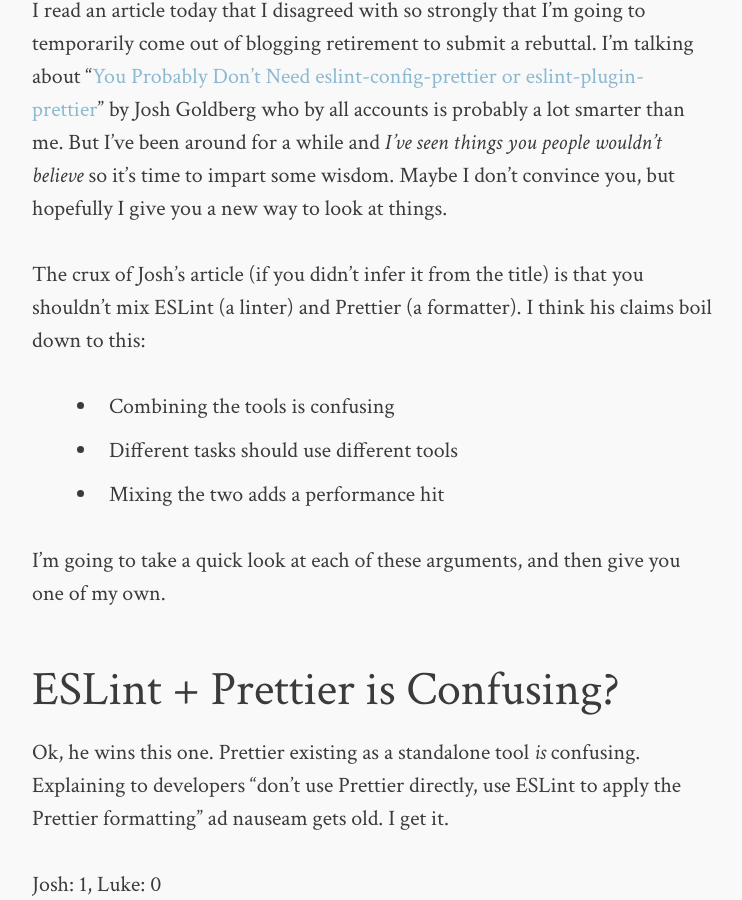
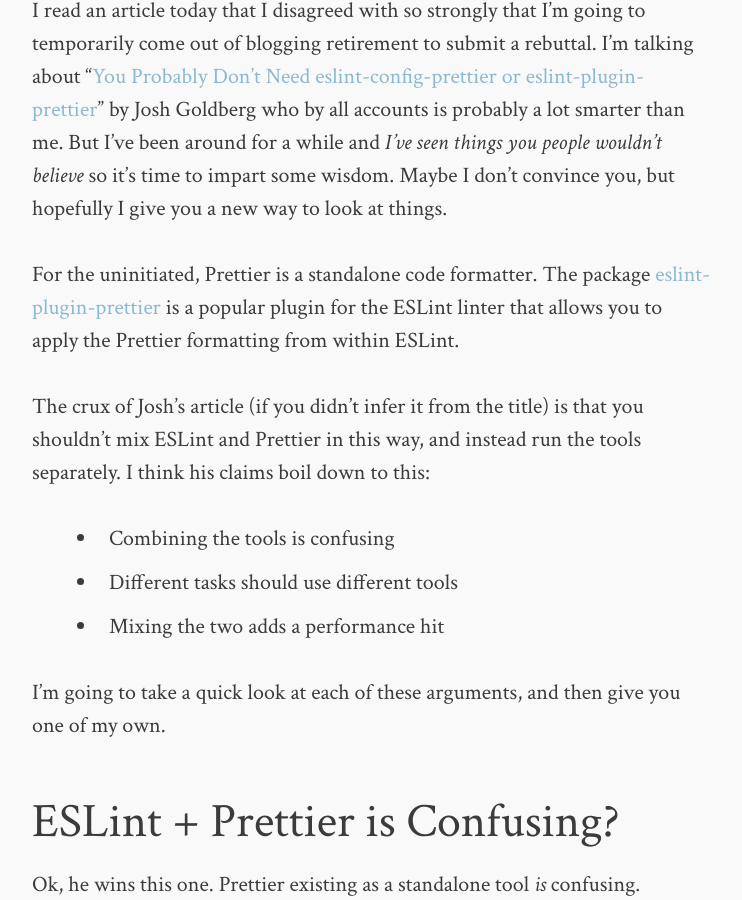
Before and after one commit to luketheobscure/luketheobscure.github.io, a Jekyll site: the page built from _posts/2024-02-24-eslint-prettier.md, in a window 1280 px wide and 900 px high, scrolled down 964 px. Shown: the whole window, without its empty margins (268-1010 px from the left). Built offline with Jekyll 4.4.1, drawn with Linux system fonts in a browser that asks for light colours; comment, search, counter and statistics services are not loaded.

Commit message:
Edited for clarity

```diff
--- a/_posts/2024-02-24-eslint-prettier.md
+++ b/_posts/2024-02-24-eslint-prettier.md
@@ -9,7 +9,9 @@
 
 I read an article today that I disagreed with so strongly that I'm going to temporarily come out of blogging retirement to submit a rebuttal. I'm talking about "[You Probably Don't Need eslint-config-prettier or eslint-plugin-prettier](https://www.joshuakgoldberg.com/blog/you-probably-dont-need-eslint-config-prettier-or-eslint-plugin-prettier/)" by Josh Goldberg who by all accounts is probably a lot smarter than me. But I've been around for a while and _I've seen things you people wouldn't believe_ so it's time to impart some wisdom. Maybe I don't convince you, but hopefully I give you a new way to look at things.
 
-The crux of Josh's article (if you didn't infer it from the title) is that you shouldn't mix ESLint (a linter) and Prettier (a formatter). I think his claims boil down to this:
+For the uninitiated, Prettier is a standalone code formatter. The package [eslint-plugin-prettier](https://github.com/prettier/eslint-plugin-prettier) is a popular plugin for the ESLint linter that allows you to apply the Prettier formatting from within ESLint.
+
+The crux of Josh's article (if you didn't infer it from the title) is that you shouldn't mix ESLint and Prettier in this way, and instead run the tools separately. I think his claims boil down to this:
 
 - Combining the tools is confusing
 - Different tasks should use different tools
```
